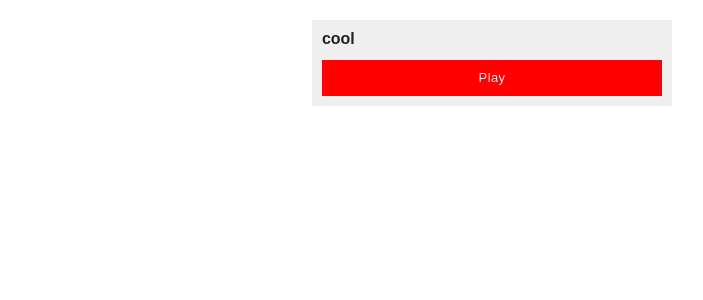
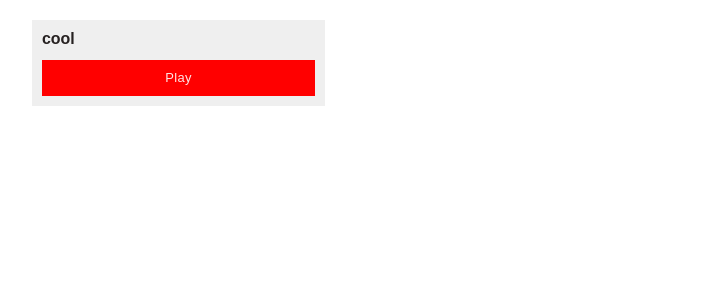
Before and after one commit to ehne/relive, a React (Vite) app in the folder packages/remote/: page / in a window 1280 px wide. Shown: the top 300 px of the page, without its empty margins (148-851 px from the left). Built offline with nearby package versions, Linux system fonts and the light colour scheme; a web font is replaced by a local one.

Commit message:
place cards on grid

```diff
--- a/packages/remote/index.html
+++ b/packages/remote/index.html
@@ -4,7 +4,7 @@
         <title>Relive Remote</title>
         <link rel="stylesheet" href="styles.css">
         <meta name="theme-color" content="#ff0000">
-
+        <meta name="viewport" content="width=device-width, initial-scale=1.0">
     </head>
     <body>
         <div id="app"></div>
--- a/packages/remote/styles.css
+++ b/packages/remote/styles.css
@@ -91,6 +91,7 @@ body.darkMode {
   --c-buttonBg: var(--c-grey6);
 }
 
+
 html, body{
 	height:100%;
 	background-color: var(--c-background);
@@ -99,11 +100,29 @@ html, body{
 }
 
 main {
-	max-width: 400px;
+	max-width: 960px;
 	margin-left: auto;
 	margin-right: auto;
-	padding: var(--space-l)
+	padding: var(--space-l);
+	display: grid;
+	grid-template-columns: repeat(3, 1fr);
+	grid-gap: var(--space-l)
 }
+/* grid sizing based on material guidelines */
+/* less than 960 */
+@media screen and (max-width: 960px) {
+	main {
+		grid-template-columns: repeat(2, 1fr);
+	}
+}
+/* less than 600 */
+@media screen and (max-width: 600px) {
+	main {
+		grid-template-columns: repeat(1, 1fr);
+	grid-gap: var(--space-m)
+	}
+}
+
 
 .card {
 	padding: var(--textFrameY);
```
